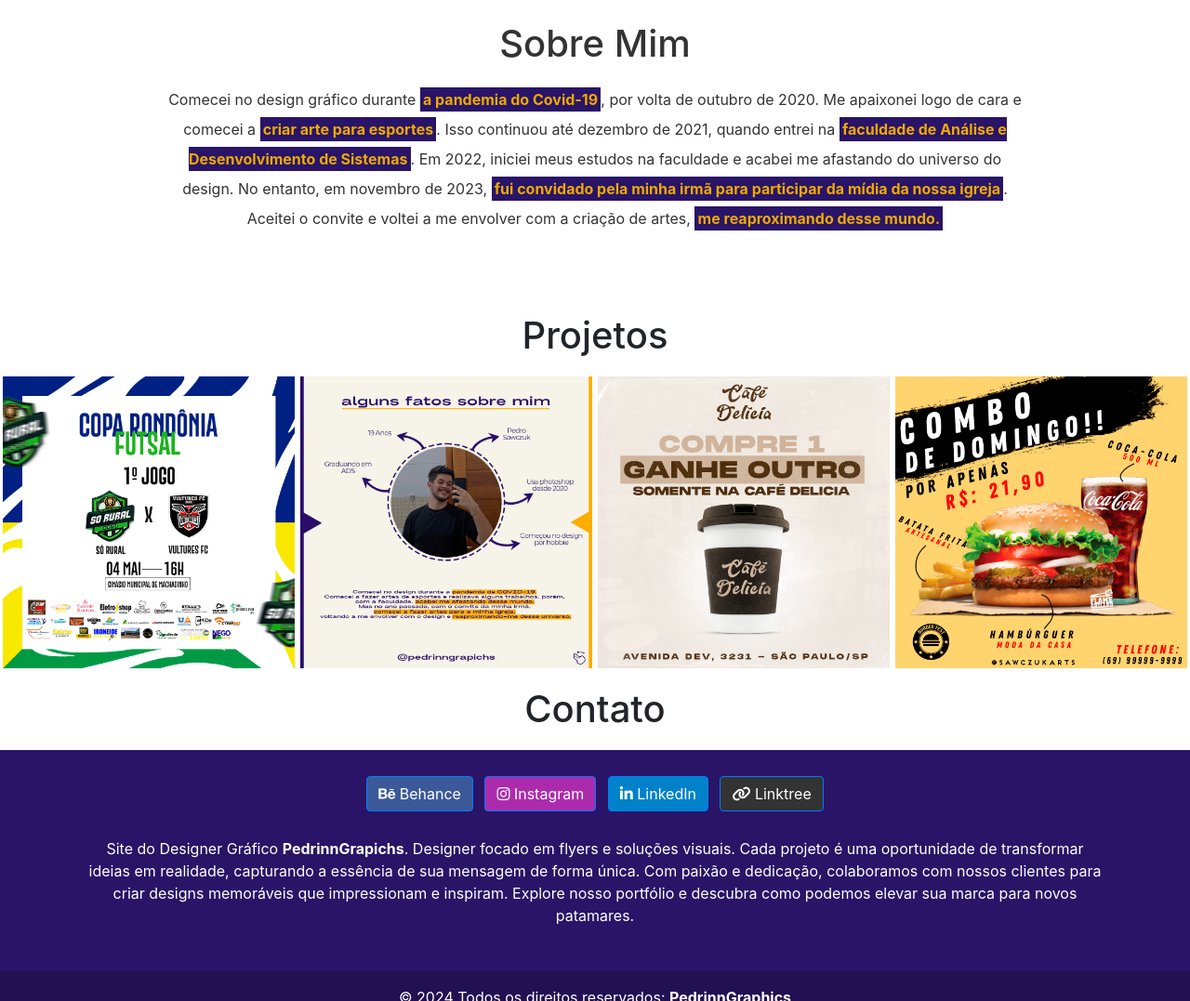
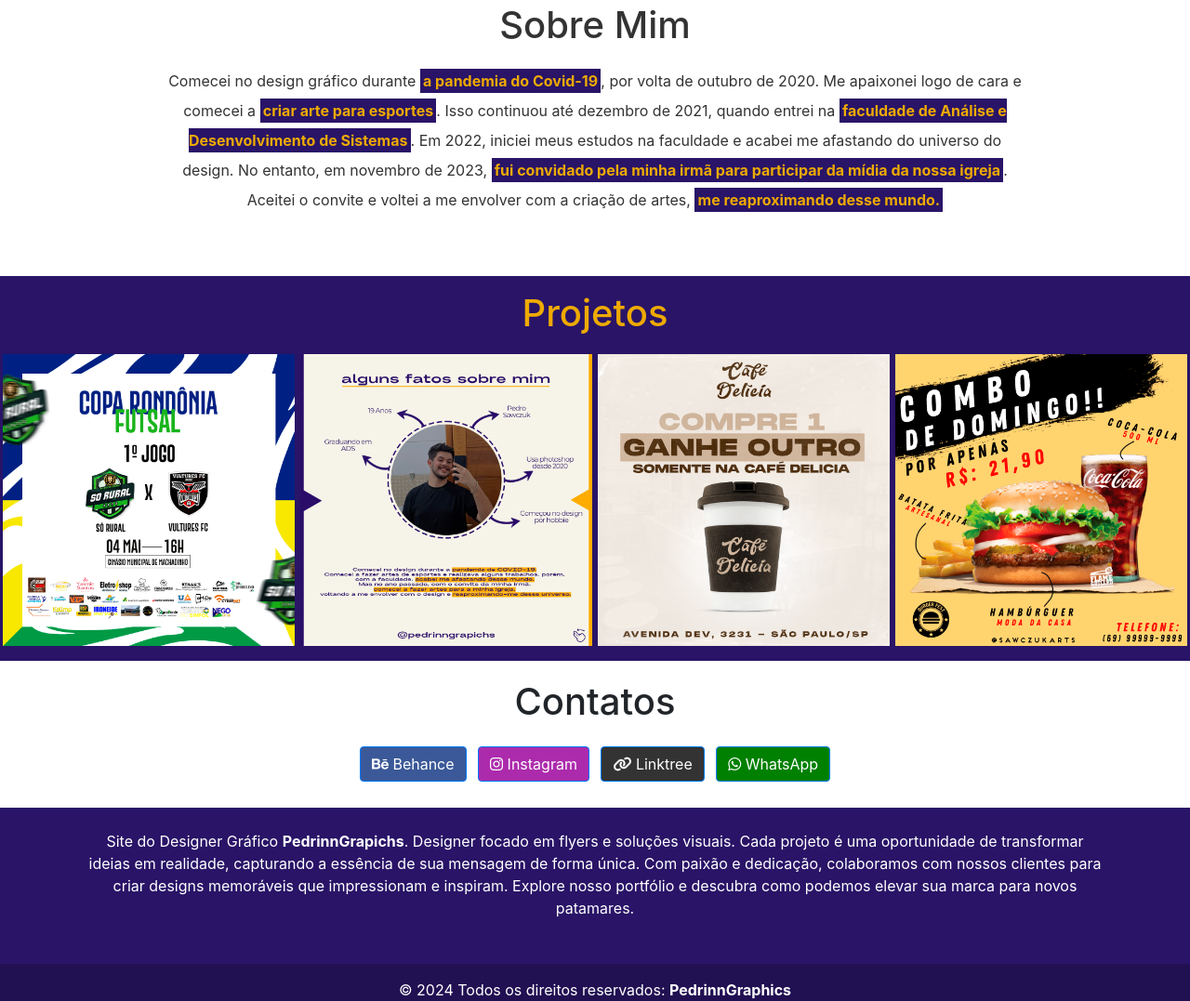
Before and after one commit to PedroSawczuk/PedrinnGrapichs, a plain HTML site: page index.html in a window 1280 px wide. Shown: the part 299-1376 px from the top of the page at 93% size. Drawn offline with nearby package versions, Linux system fonts and the light colour scheme; a script that the page names is missing.

Commit message:
Site Pronto (por enquanto)

```diff
--- a/assets/css/style.css
+++ b/assets/css/style.css
@@ -21,7 +21,7 @@
 
 .title-main {
     text-align: center;
-    margin: .5em 0;
+    margin: 0 0 .5em 0;
 }
 
 #about-section {
@@ -66,6 +66,9 @@ img {
 
 #projects-section {
   width: 100%;
+  background-color: #291467;
+  padding: 1em 0;
+  color: #eeaa00;
   overflow: hidden;
 }
 
--- a/index.html
+++ b/index.html
@@ -59,6 +59,7 @@
                     mundo.</mark>
             </p>
         </section>
+
         <section id="projects-section">
             <h1 class="title-main">Projetos</h1>
             <article>
@@ -81,36 +82,37 @@
             </article>
         </section>
         <section id="contact-section">
-            <h1 class="title-main">Contato</h1>
+            <h1 class="title-main" style="margin: .5em 0 .5em 0;">Contatos</h1>
+
+            <section class="mb-4 text-center">
+                <a class="btn btn-primary btn-floating m-1" style="background-color: #3b5998" target="_blank" href="https://www.behance.net/pedrinngraphics" role="button"><i
+                        class="fa-brands fa-behance"></i> Behance</a>
+
+                <a class="btn btn-primary btn-floating m-1" style="background-color: #ac2bac" target="_blank" href="https://www.instagram.com/pedrinngrapichs/" role="button"><i
+                        class="fab fa-instagram"></i> Instagram</a>
+
+                <a class="btn btn-primary btn-floating m-1" style="background-color: #333333" target="_blank" href="https://linktr.ee/pedrinngrapichs" role="button"><i
+                        class="fa-solid fa-link"></i> Linktree</a>
+
+                <a class="btn btn-primary btn-floating m-1" style="background-color: green" target="_blank" href="https://wa.me/5569993233814" role="button"><i
+                    class="fab fa-whatsapp"></i> WhatsApp</a>
+            </section>
+
 
         </section>
     </main>
 
     <footer class=" text-center text-white" style="background-color:#291467;">
         <div class="container p-4">
-
-            <section class="mb-4">
-                <a class="btn btn-primary btn-floating m-1" style="background-color: #3b5998" href="#!" role="button"><i
-                        class="fa-brands fa-behance"></i> Behance</a>
-
-                <a class="btn btn-primary btn-floating m-1" style="background-color: #ac2bac" href="#!" role="button"><i
-                        class="fab fa-instagram"></i> Instagram</a>
-
-                <a class="btn btn-primary btn-floating m-1" style="background-color: #0082ca" href="#!" role="button"><i
-                        class="fab fa-linkedin-in"></i> LinkedIn</a>
-                <a class="btn btn-primary btn-floating m-1" style="background-color: #333333" href="#!" role="button"><i
-                        class="fa-solid fa-link"></i> Linktree</a>
-            </section>
-
-
-
             <section class="mb-4">
                 <p>
-                    Site do Designer Gráfico <strong>PedrinnGrapichs</strong>. Designer focado em flyers e soluções visuais. Cada projeto é uma oportunidade de transformar ideias em realidade, capturando a essência de sua mensagem de forma única. Com paixão e dedicação, colaboramos com nossos clientes para criar designs memoráveis que impressionam e inspiram. Explore nosso portfólio e descubra como podemos elevar sua marca para novos patamares.
+                    Site do Designer Gráfico <strong>PedrinnGrapichs</strong>. Designer focado em flyers e soluções
+                    visuais. Cada projeto é uma oportunidade de transformar ideias em realidade, capturando a essência
+                    de sua mensagem de forma única. Com paixão e dedicação, colaboramos com nossos clientes para criar
+                    designs memoráveis que impressionam e inspiram. Explore nosso portfólio e descubra como podemos
+                    elevar sua marca para novos patamares.
                 </p>
             </section>
-
-
         </div>
 
         <div class="text-center p-3" style="background-color: rgba(0, 0, 0, 0.2)">
```
